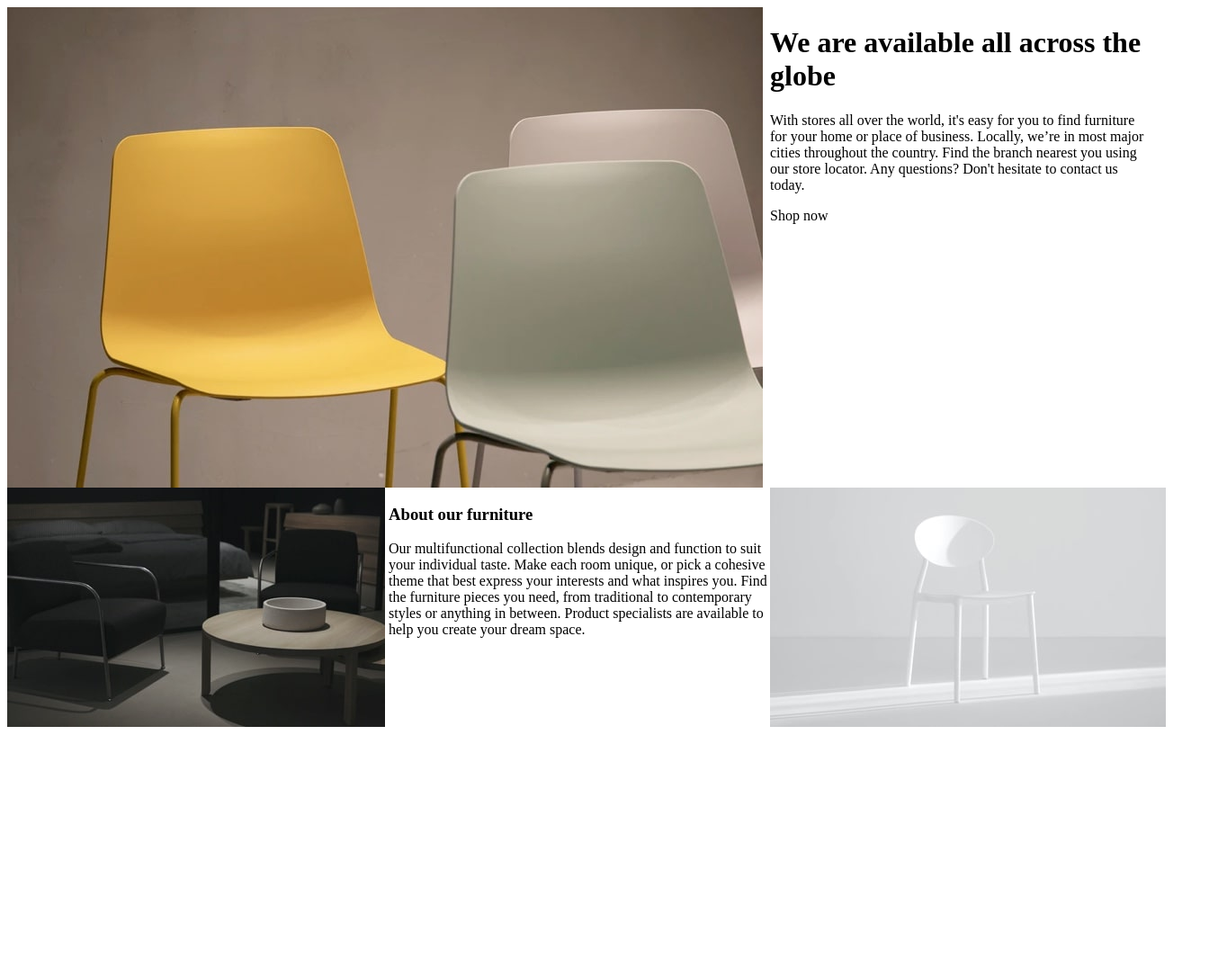
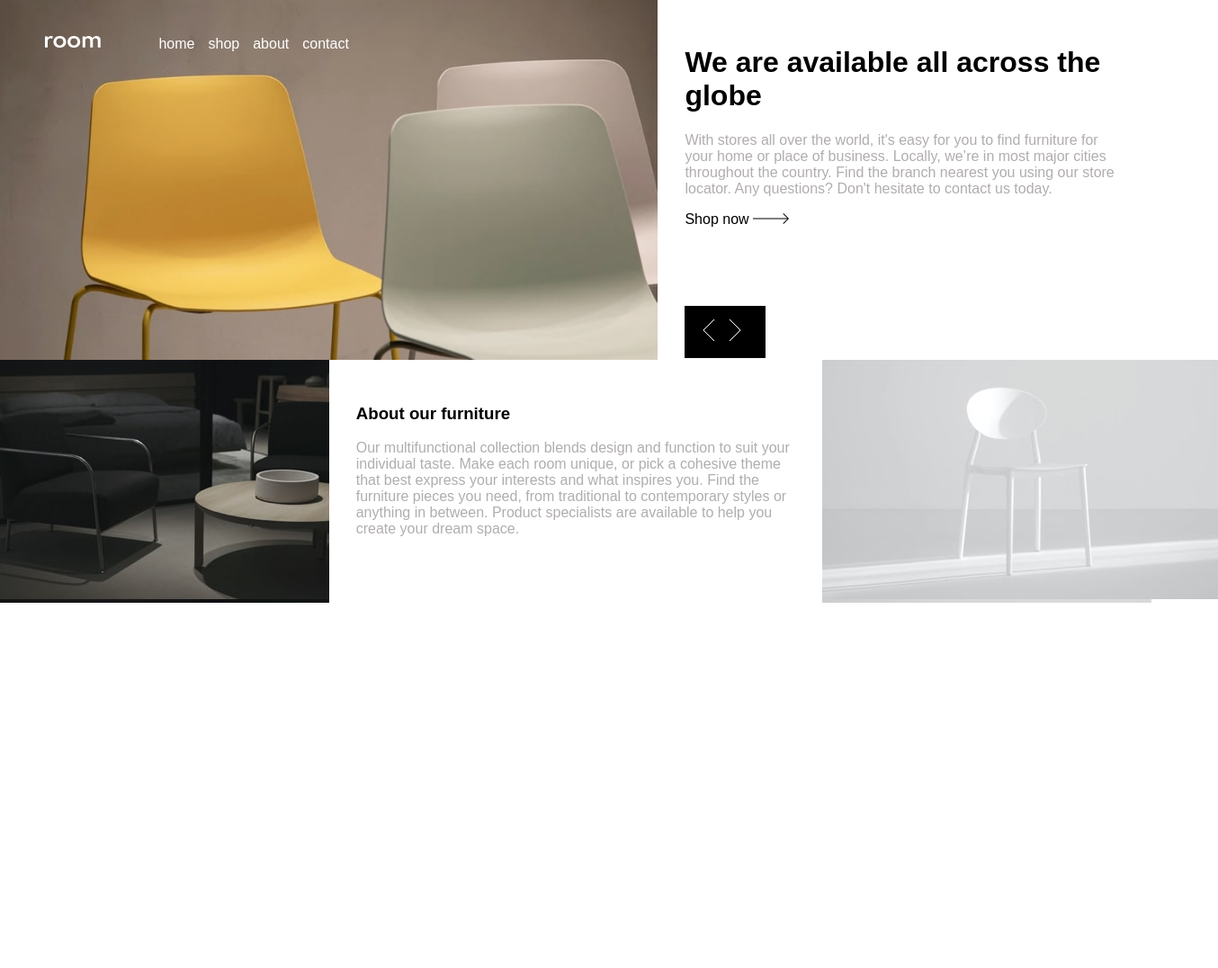
Before and after one commit to KareceA/Room-homepage, a plain HTML site: page index.html in a window 1280 px wide. Shown: the whole page at 90% size, 1354 px wide, since content can reach past the window. After the commit the page ends 800 px from the top, so only its background shows below. Drawn offline with Linux system fonts and the light colour scheme; a web font is replaced by a local one.

Commit message:
added more styling

```diff
--- a/index.css
+++ b/index.css
@@ -1,39 +1,86 @@
 .grid-container {
     display: grid;
-    position: absolute;
-    grid-template-columns: repeat(6, 1fr);
-    grid-template-rows: 1fr 1fr;
+    position: relative;
+    grid-template-columns: repeat(7, 1fr);
+    grid-template-rows: 400px auto;
     grid-template-areas:
-    "room room room room side side"
-    "three three about about chair chair";
+    "room room room room side side side"
+    "three three about about about chair chair";
 
 }
+body {
+    margin: 0;
+    font-family: "Spartan", sans-serif;
+}
 
+ul {
+    list-style: none;
+    display: inline-flex;
+    margin: 20px;
+}
+
+li {
+    margin-right: 15px;
+    color: white;
+}
 .top-left-image {
     position: relative;
 }
 
 .nav-bar {
     position: absolute;
+    padding: 20px;
+}
+
+.room-logo {
+    margin-left: 30px;
 }
 .chairs-div {
     grid-area: room;
-    display: flex;
-    justify-self: start;
+    background-image: url("./images/desktop-image-hero-2.jpg");
+    background-position: center;
+    background-repeat: no-repeat;
+    height: 400px;
+    background-size: cover;
+    position: unset;
 }
 
 .top-right-div {
     grid-area: side;
+    margin: 30px;
 }
 
+.p-text {
+    color: #b1adad;
+}
+
+.icon-angle {
+    background-color: black;
+    padding: 15px;
+    width: 50px;
+    position: absolute;
+    top: 340px;
+    padding-left: 20px;
+    padding-right: 20px;
+}
+
+.left-arrow {
+    padding-right: 10px;
+}
 .bottom-left-image {
     grid-area: three;
+    background-image: url(./images/image-about-dark.jpg);
 }
 
 .about-div {
     grid-area: about;
+    margin: 30px;
+}
+.p-tag {
+    color: #b1adad;
 }
 
 .bottom-right-image {
     grid-area: chair;
+    background-image: url(./images/image-about-light.jpg);
 }
--- a/index.html
+++ b/index.html
@@ -4,6 +4,7 @@
   <meta charset="UTF-8">
   <meta name="viewport" content="width=device-width, initial-scale=1.0"> <!-- displays site properly based on user's device -->
 
+  <link rel="stylesheet" href="https://fonts.google.com/specimen/Spartan">
   <link rel="icon" type="image/png" sizes="32x32" href="./images/favicon-32x32.png">
   <link rel="stylesheet" href="index.css">
 
@@ -19,39 +20,48 @@
   <div class="grid-container">
   <div class="chairs-div">
     <nav class="nav-bar">
-      <b>room</b>
-      home
-      shop
-      about
-      contact
+      <img class="room-logo" src="./images/logo.svg" alt="logo">
+      <ul>
+        <li>home</li>
+        <li>shop</li>
+        <li>about</li>
+        <li>contact</li>
+      </ul>
     </nav>
-    <img class="top-left-image" src="./images/desktop-image-hero-2.jpg" alt="chairs">
   </div>
 <div class="top-right-div">
+  <div>
   <h1>
     We are available all across the globe
   </h1>
-  <p>
+  <p class="p-text">
     With stores all over the world, it's easy for you to find furniture for your home or place of business.
     Locally, we’re in most major cities throughout the country. Find the branch nearest you using our
     store locator. Any questions? Don't hesitate to contact us today.
   </p>
-
-  Shop now
+  <div>
+    Shop now
+    <img src="./images/icon-arrow.svg" alt="icon-arrow">
+  </div>
+  <div class="icon-angle">
+    <img class="left-arrow" src="./images/icon-angle-left.svg" alt="icon-angle-left">
+    <img src="./images/icon-angle-right.svg" alt="icon-angle-right">
+  </div>
+  </div>
 </div>
 <div class="bottom-left-image">
-  <img src="images/image-about-dark.jpg" alt="image about dark">
+  <!-- <img src="images/image-about-dark.jpg" alt="image about dark"> -->
 </div>
 <div class="about-div">
   <h3>
     About our furniture
   </h3>
-
-  Our multifunctional collection blends design and function to suit your individual taste.
-  Make each room unique, or pick a cohesive theme that best express your interests and what
-  inspires you. Find the furniture pieces you need, from traditional to contemporary styles
-  or anything in between. Product specialists are available to help you create your dream space.
-
+  <p class="p-tag">
+    Our multifunctional collection blends design and function to suit your individual taste.
+    Make each room unique, or pick a cohesive theme that best express your interests and what
+    inspires you. Find the furniture pieces you need, from traditional to contemporary styles
+    or anything in between. Product specialists are available to help you create your dream space.
+  </p>
 </div>
 <div class="bottom-right-image">
   <img src="/images/image-about-light.jpg" alt="light-image">
```
